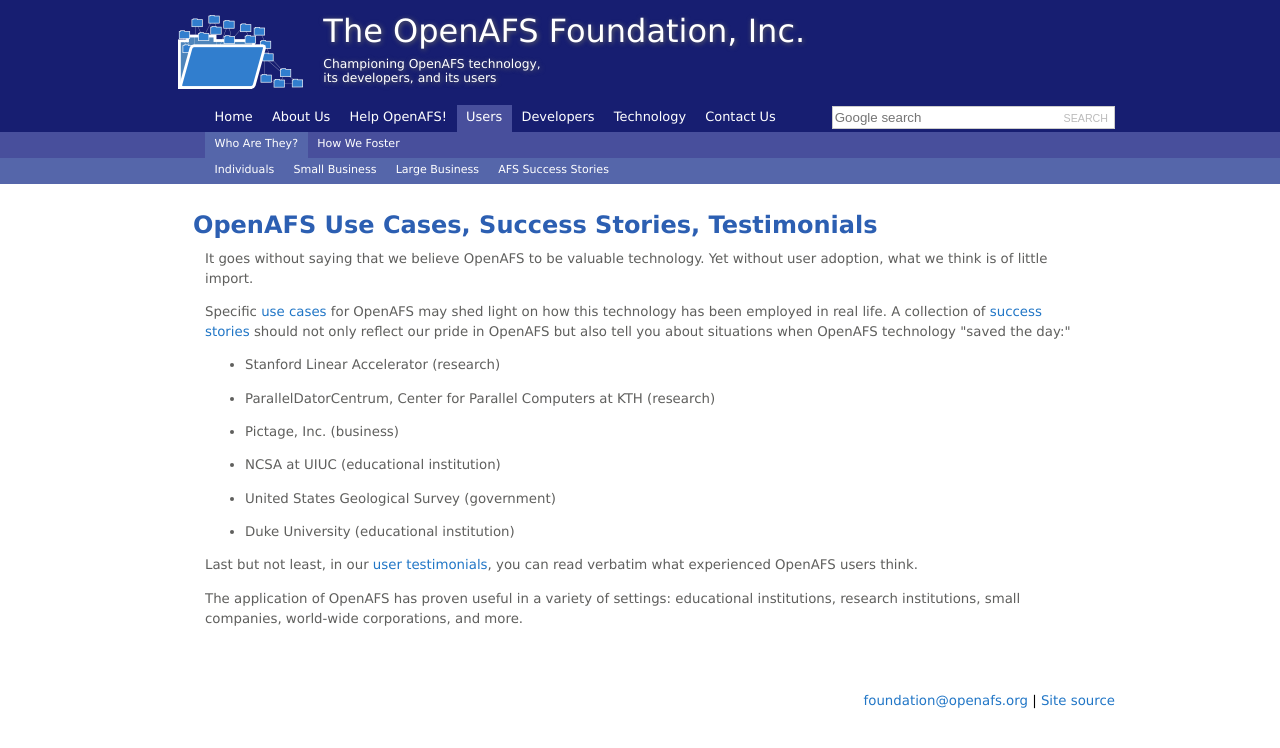
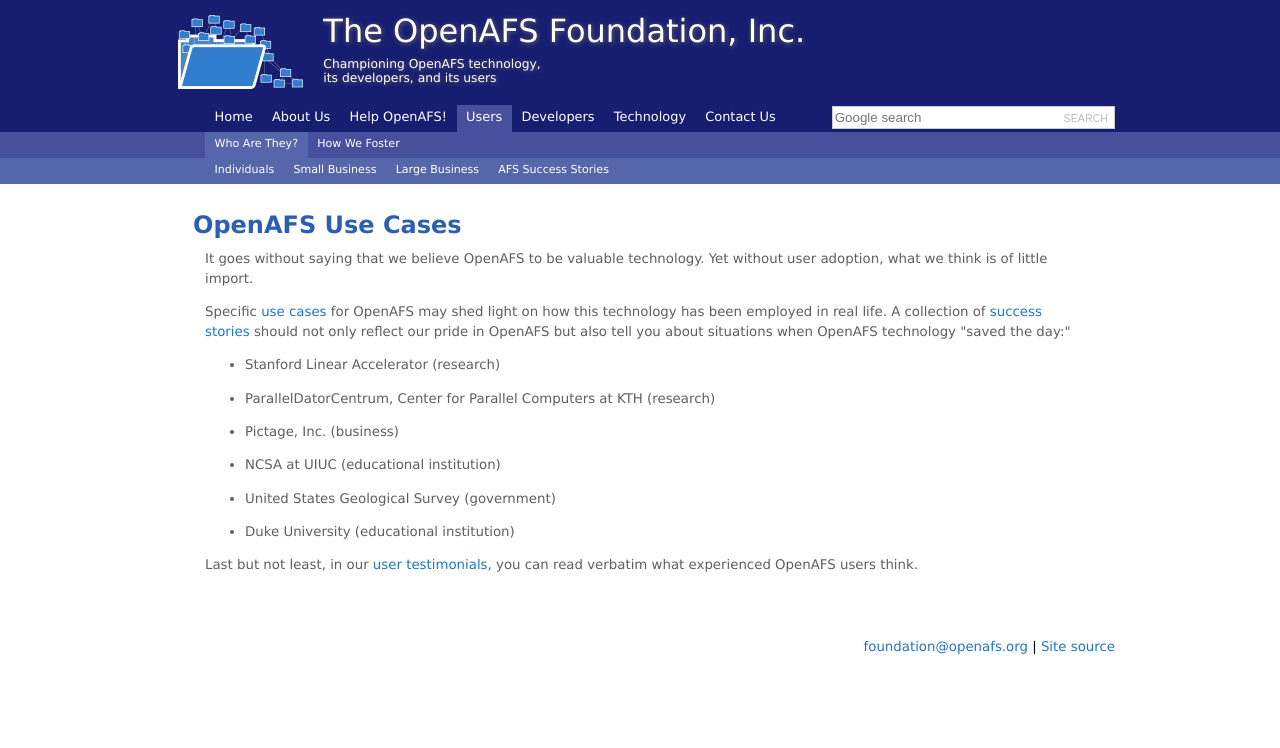
Before and after one commit to openafsfoundation/openafsfoundation.org, a Jekyll site: the page built from users/success/index.md, in a window 1280 px wide. Shown: the top 748 px of the page. Built offline with Jekyll 4.4.1, drawn with Linux system fonts in a browser that asks for light colours.

Commit message:
Change page title.  Delete "application area" paragraph

```diff
--- a/users/success/index.md
+++ b/users/success/index.md
@@ -3,7 +3,7 @@
 nav: [users,who]
 ---
 
-## OpenAFS Use Cases, Success Stories, Testimonials ##
+## OpenAFS Use Cases ##
 
 It goes without saying that we believe OpenAFS to be valuable technology.  Yet without user adoption, what we think is of little import.
 
@@ -23,5 +23,3 @@
 
 
 Last but not least, in our [user testimonials]({http://openafs.org}/success), you can read verbatim what experienced OpenAFS users think.
-
-The application of OpenAFS has proven useful in a variety of settings: educational institutions, research institutions, small companies, world-wide corporations, and more.
```
